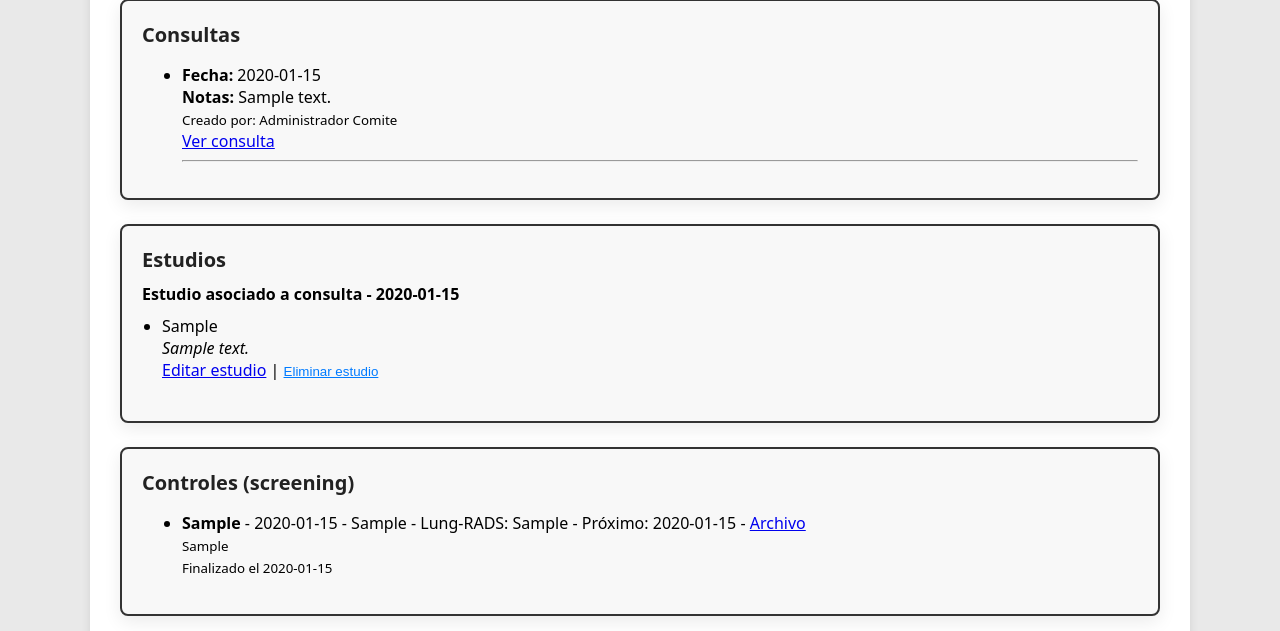
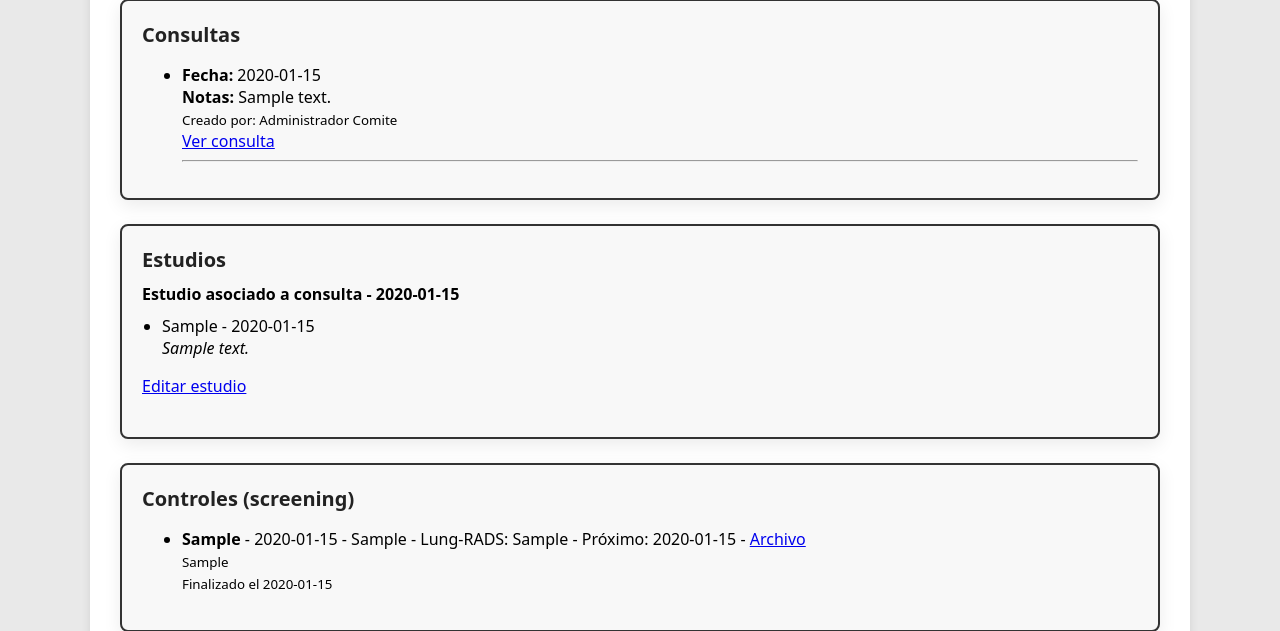
Before and after one commit to comitetoraxvm/comite-torax, a Flask app: page /patients/1 in a window 1280 px wide. Shown: the part 2796-3427 px from the top of the page. Run offline with Flask 3, Linux system fonts and the light colour scheme; a user stored in the database is signed in; tables that the repository leaves empty hold one stand-in row (values such as "Sample post"); some libraries are stand-ins or nearby versions.

Commit message:
refactor: consolidate study editing to consultation level in patient detail - Removed individual delete buttons for consultation-linked studies - Added single 'Editar estudio' button at consultation level - All studies of same group in consultation share description, findings, and PDF - Keep delete option only for standalone studies

```diff
--- a/templates/patient_detail.html
+++ b/templates/patient_detail.html
@@ -223,18 +223,14 @@
           {% for s in consultation_group.studies %}
             <li>
               {{ s.study_type or 'Estudio' }}
+              {% if s.date %} - {{ s.date }}{% endif %}
               {% if s.description %}
                 <br><em>{{ s.description | nl2br }}</em>
               {% endif %}
-              <br>
-              <a href="{{ url_for('study_edit', study_id=s.id) }}">Editar estudio</a> |
-              <form method="POST" action="{{ url_for('study_delete', study_id=s.id) }}" style="display:inline;" onsubmit="return confirm('¿Estás seguro de que deseas eliminar este estudio?');">
-                <input type="hidden" name="csrf_token" value="{{ csrf_token() }}"/>
-                <button type="submit" style="background:none; border:none; color:#007bff; cursor:pointer; text-decoration:underline; padding:0;">Eliminar estudio</button>
-              </form>
             </li>
           {% endfor %}
         </ul>
+        <a href="{{ url_for('consultation_edit', consultation_id=consultation_group.consultation.id) }}">Editar estudio</a>
       </div>
     {% endfor %}
   {% endif %}
```
